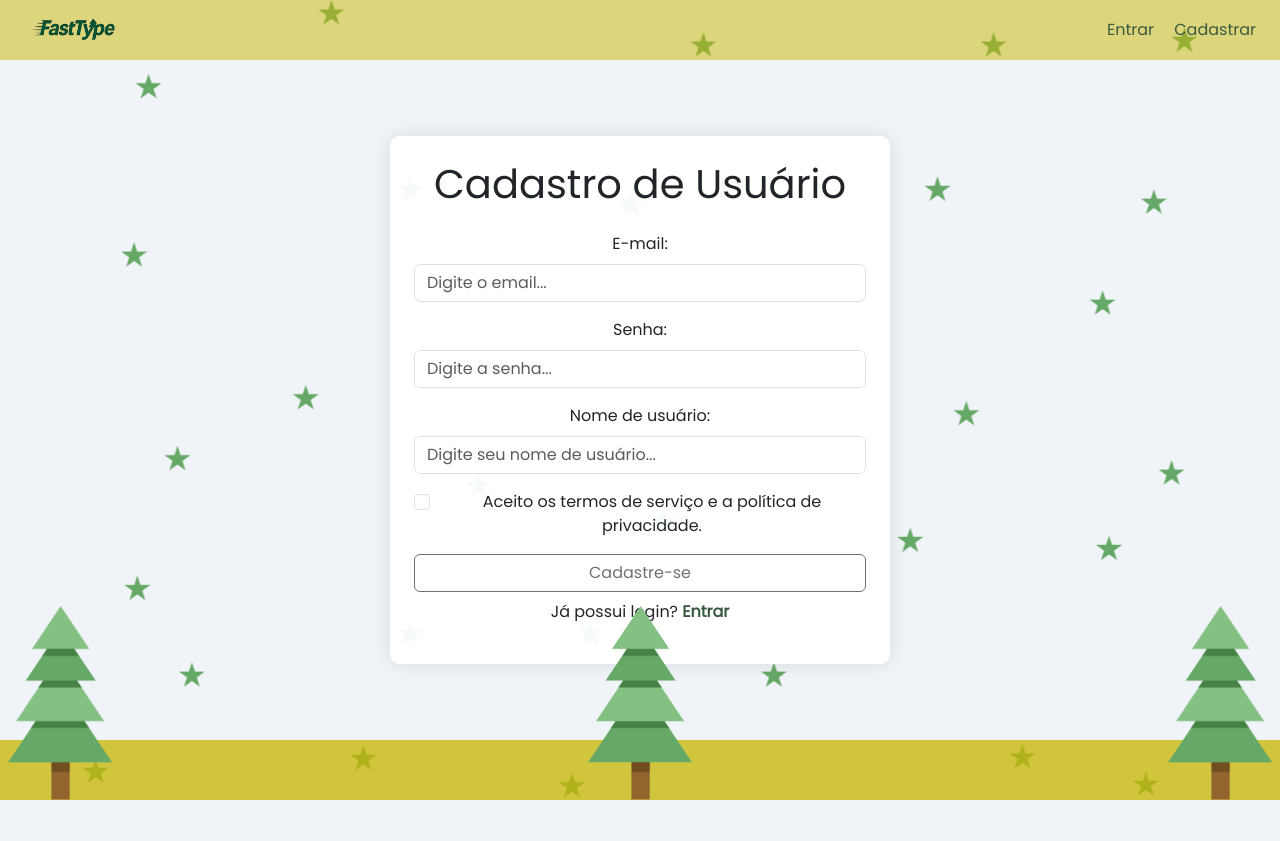
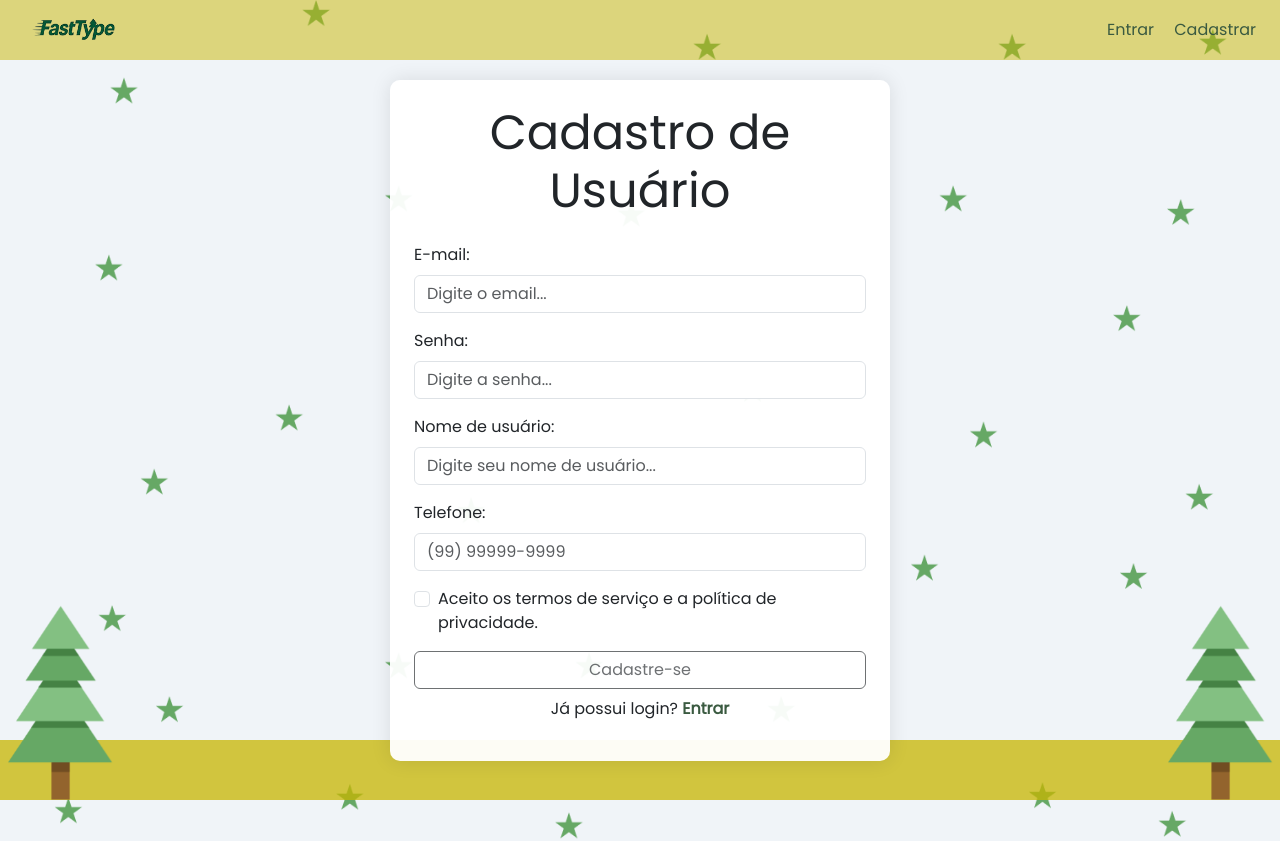
Before and after one commit to davelpatrick/fast-type, a website: page cadastro.html in a window 1280 px wide. Before the commit the page ends 800 px from the top, so only its background shows below. Drawn offline with nearby package versions, Linux system fonts and the light colour scheme.

Commit message:
Melhorias para os checkpoints da matéria

```diff
--- a/cadastro.html
+++ b/cadastro.html
@@ -4,74 +4,95 @@
   <meta charset="UTF-8" />
   <meta name="viewport" content="width=device-width, initial-scale=1.0"/>
   <title>Cadastro</title>
+
+  <!-- Fonte Poppins -->
   <link href="https://fonts.googleapis.com/css2?family=Poppins&display=swap" rel="stylesheet">
+
+  <!-- Bootstrap -->
   <link href="https://cdn.jsdelivr.net/npm/bootstrap@5.3.3/dist/css/bootstrap.min.css" rel="stylesheet"/>
+
+  <!-- Seu CSS -->
   <link rel="stylesheet" href="style.css">
 </head>
 <body>
 
   <!-- TOPO FIXO: Faixa amarela -->
   <header class="top-bar d-flex justify-content-between align-items-center px-4 py-2">
-
-    <!-- Grupo logo + botão Teste, alinhados juntos no lado esquerdo -->
     <div class="d-flex align-items-center gap-3">
       <a href="index.html">
         <img src="img/logo.png" alt="Logo FastType" class="logo-top" style="cursor: pointer;" />
       </a>
     </div>
-
-    <!-- Grupo links Entrar e Cadastrar no lado direito -->
     <div class="auth-links">
       <a href="login.html" class="me-3 text-dark">Entrar</a>
       <a href="cadastro.html" class="text-dark">Cadastrar</a>
     </div>
+  </header>
 
-  </header>
   <!-- Conteúdo da página -->
   <main class="form-wrapper d-flex justify-content-center align-items-center">
     <div class="form-container text-center p-4">
       <h1 class="mb-4">Cadastro de Usuário</h1>
       <form id="registerForm">
-        <div class="mb-3">
+
+        <div class="mb-3 text-start">
           <label for="email" class="form-label">E-mail:</label>
           <input type="email" class="form-control" id="email" placeholder="Digite o email..." required>
         </div>
-        <div class="mb-3">
+
+        <div class="mb-3 text-start">
           <label for="senha" class="form-label">Senha:</label>
           <input type="password" class="form-control" id="senha" placeholder="Digite a senha..." required>
         </div>
-        <div class="mb-3">
+
+        <div class="mb-3 text-start">
           <label for="usuario" class="form-label">Nome de usuário:</label>
           <input type="text" class="form-control" id="usuario" placeholder="Digite seu nome de usuário..." required>
         </div>
-        <div class="form-check mb-3">
+
+        <!-- ✅ CAMPO DE TELEFONE COM MÁSCARA -->
+        <div class="mb-3 text-start">
+          <label for="telefone" class="form-label">Telefone:</label>
+          <input type="text" class="form-control" id="telefone" placeholder="(99) 99999-9999" required>
+        </div>
+
+        <div class="form-check mb-3 text-start">
           <input class="form-check-input" type="checkbox" id="termos">
           <label class="form-check-label" for="termos">
             Aceito os termos de serviço e a política de privacidade.
           </label>
         </div>
+
         <div class="d-grid">
           <button type="submit" class="btn" id="btnCadastrar" disabled>Cadastre-se</button>
         </div>
-      </form>
-      <p class="text-center mt-2">Já possui login? <a href="login.html" class="fw-bold">Entrar</a></p>
-    </div>
 
       </form>
+
+      <p class="text-center mt-2">Já possui login? <a href="login.html" class="fw-bold">Entrar</a></p>
     </div>
   </main>
 
   <!-- Árvores -->
   <div class="arvores">
     <img src="img/arvore.png" alt="árvore" class="arvore esquerda">
-    <img src="img/arvore.png" alt="árvore" class="arvore centro">
+
     <img src="img/arvore.png" alt="árvore" class="arvore direita">
   </div>
 
-  <!-- RODAPÉ FIXO: Faixa amarela -->
-  <footer class="bottom-bar d-flex justify-content-center align-items-center gap-3">
-  </footer>
+  <footer class="bottom-bar d-flex justify-content-center align-items-center gap-3"></footer>
+
+  <script src="https://code.jquery.com/jquery-3.7.0.min.js"></script>
+
+  <script src="https://cdnjs.cloudflare.com/ajax/libs/jquery.mask/1.14.16/jquery.mask.min.js"></script>
+
+  <script>
+    $(document).ready(function () {
+      $('#telefone').mask('(00) 00000-0000');
+    });
+  </script>
+
+  <!-- Seu JS -->
   <script src="cadastro.js"></script>
-
 </body>
 </html>
--- a/cadastro.js
+++ b/cadastro.js
@@ -1,7 +1,5 @@
 const termos = document.getElementById('termos');
 const btn = document.getElementById('btnCadastrar');
-
-
 
 termos.addEventListener('change', () => {
   btn.disabled = !termos.checked;
@@ -11,9 +9,16 @@ const form = document.getElementById('registerForm');
 form.addEventListener('submit', function (e) {
   e.preventDefault();
 
-  const email = document.getElementById('email').value;
+  const email = document.getElementById('email').value.trim();
   const senha = document.getElementById('senha').value;
   const usuario = document.getElementById('usuario').value;
+
+  const regexEmail = /^[\w.-]+@([\w-]+\.)+[\w-]{2,6}$/;
+
+  if (!regexEmail.test(email)) {
+    alert('Por favor, insira um email válido.');
+    return;
+  }
 
   const novoUsuario = { email, senha, usuario };
 
--- /dev/null
+++ b/designSystem.css
@@ -0,0 +1,9 @@
+:root {
+  --cor-primaria: #3A5A40;
+  --cor-secundaria: #C7B600;
+  --fonte: 'Poppins', sans-serif;
+}
+body {
+  font-family: var(--fonte);
+  background-color: var(--cor-primaria);
+}
--- a/package.json
+++ b/package.json
@@ -10,6 +10,8 @@
   "author": "",
   "license": "ISC",
   "dependencies": {
+    "animate.css": "^4.1.1",
+    "bootstrap": "^5.3.7",
     "jquery": "^3.7.1"
   },
   "devDependencies": {
--- a/style.css
+++ b/style.css
@@ -17,6 +17,15 @@ body, html {
   right: 0;
   height: 60px;
   z-index: 20;
+}
+
+.container {
+  width: 90%;
+  max-width: 1200px;
+  margin: auto;
+}
+h1 {
+  font-size: 2.5vw;
 }
 
 .bottom-bar {
@@ -123,3 +132,7 @@ body, html {
   color: #2a3f2b; /* tom um pouco mais escuro no hover */
   text-decoration: underline;
 }
+
+h1 {
+  font-size: clamp(1.5rem, 5vw, 3rem);
+}
--- a/teste.css
+++ b/teste.css
@@ -10,6 +10,15 @@ body, html {
   display: flex;
   flex-direction: column;
   min-height: 100vh;
+}
+
+.container {
+  width: 90%;
+  max-width: 1200px;
+  margin: auto;
+}
+h1 {
+  font-size: 2.5vw;
 }
 
 /* TOPO FIXO amarelo translúcido */
```
Also changed, not shown: index.html (+12 -8 lines), login.html (+0 -1 lines), meu-perfil.html (+0 -1 lines), README.md, 1 other file.
